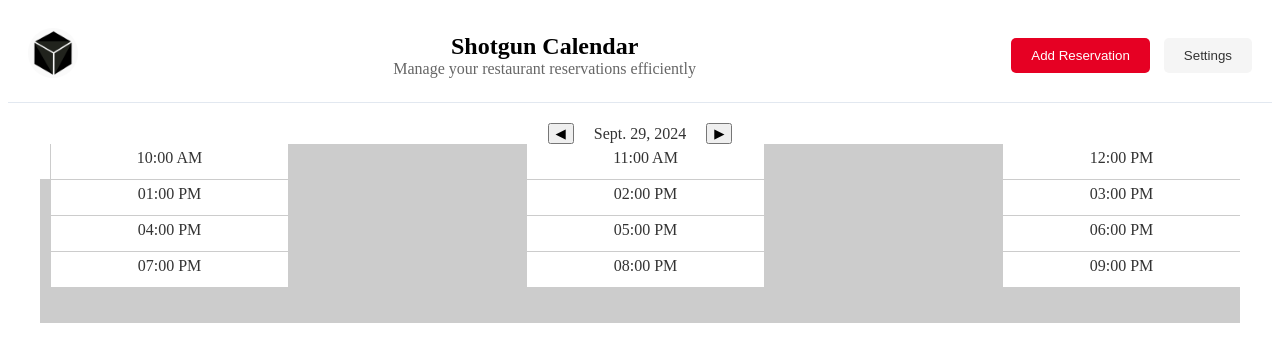
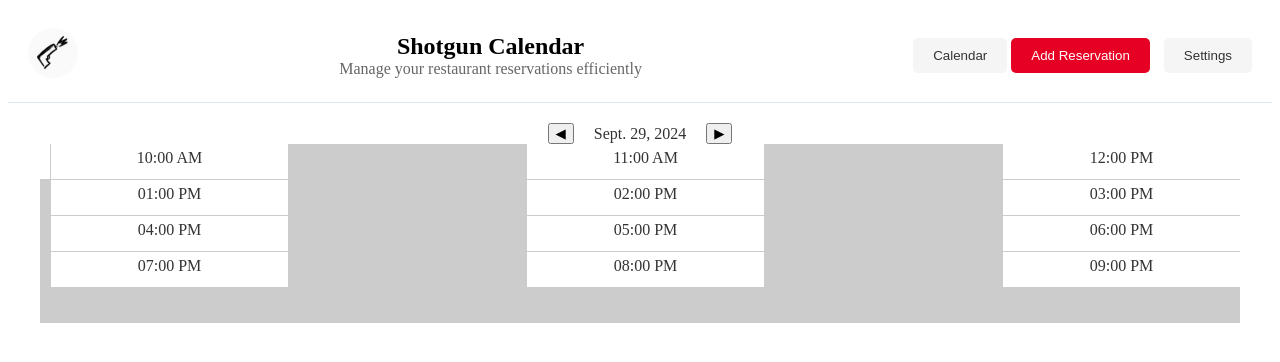
Before and after one commit to hejijunhao/shotgun, a Django app: page /calendar/ in a window 1280 px wide. Shown: the top 362 px of the page. Run offline with Django 5.2, Linux system fonts and the light colour scheme; data that the repository does not hold is empty.

Commit message:
Added Calendar button

```diff
--- a/reservations/static/reservations/header_styles.css
+++ b/reservations/static/reservations/header_styles.css
@@ -67,3 +67,17 @@
 .secondary-action:hover {
     background-color: #e2e2e2;
 }
+
+.calendar-action {
+    background-color: #f5f5f5;
+    color: #333;
+    padding: 10px 20px;
+    border: none;
+    border-radius: 5px;
+    cursor: pointer;
+    margin-left: 10px;
+}
+
+.calendar-action:hover {
+    background-color: #e2e2e2;
+}
--- a/reservations/templates/reservations/restaurant_calendar.html
+++ b/reservations/templates/reservations/restaurant_calendar.html
@@ -27,6 +27,7 @@
 
     <!-- Action Buttons (Optional) -->
     <div class="header-actions">
+        <button class="calendar-action">Calendar</button>
         <button class="primary-action">Add Reservation</button>
         <button class="secondary-action">Settings</button>
     </div>
```
Also changed, not shown: reservations/static/reservations/AppIcon.png, 1 other file.
